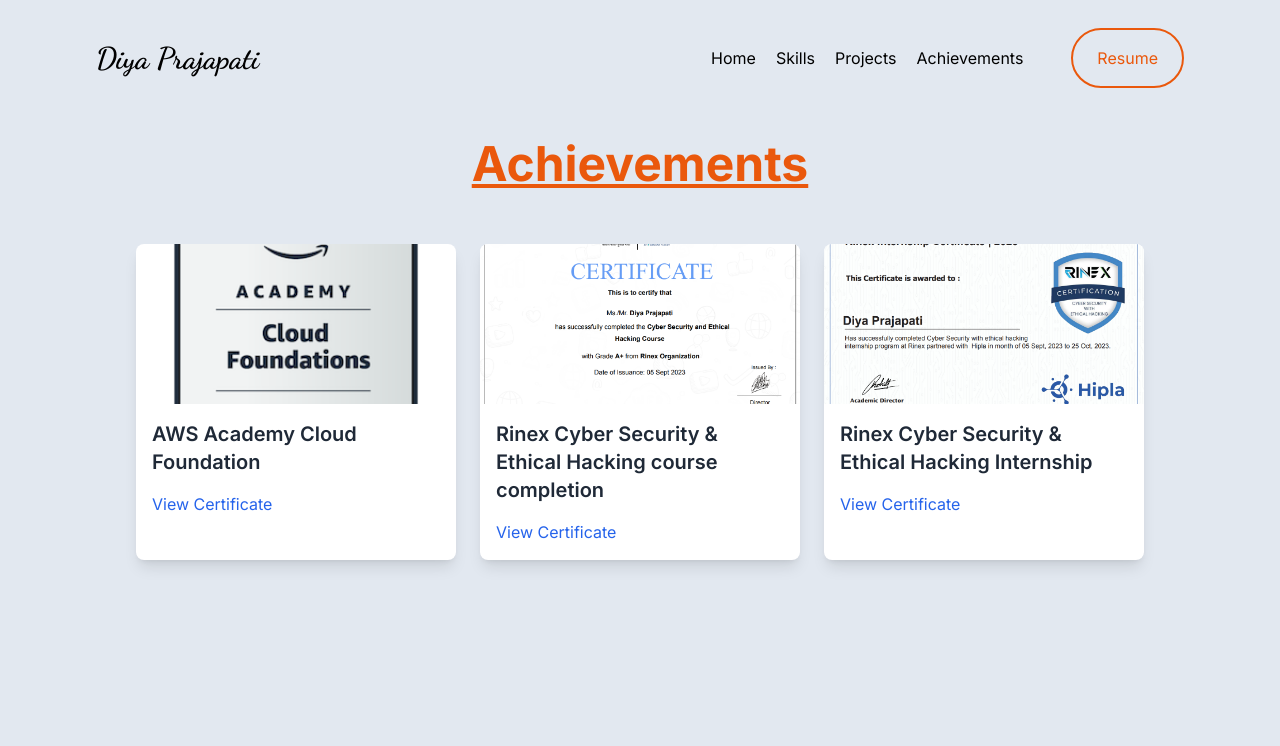
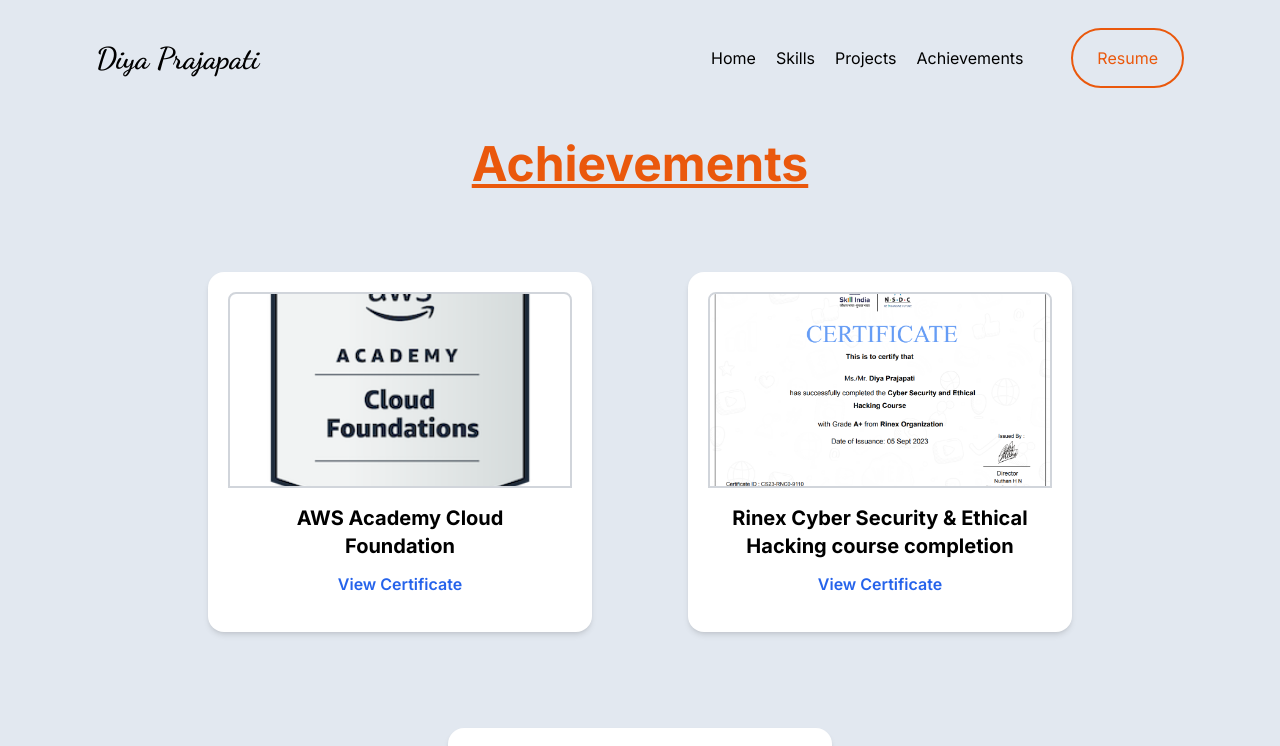
Before and after one commit to diyaprajapati/Portfolio, a React (Vite) app: page /achievement in a window 1280 px wide. Shown: the top 746 px of the page. Built offline with nearby package versions, Linux system fonts and the light colour scheme.

Commit message:
change css of achievement

```diff
--- a/src/achievements/Achieve.jsx
+++ b/src/achievements/Achieve.jsx
@@ -2,23 +2,28 @@ import React from 'react';
 
 const Achieve = ({ achievements }) => {
   return (
-    <div className="flex flex-wrap justify-center gap-6 p-4">
+    <div className="flex flex-wrap justify-center gap-10 p-4">
       {achievements.map((achievement, index) => (
         <div
           key={index}
-          className="max-w-xs bg-white rounded-lg shadow-lg hover:shadow-2xl transform hover:-translate-y-1 transition duration-300 ease-in-out"
+          className="bg-white rounded-2xl shadow-md p-5 m-7 hover:scale-105 transition-transform duration-200 ease-in-out max-w-sm"
         >
-          <img
-            src={achievement.image}
-            alt={achievement.title}
-            className="w-full h-40 object-cover rounded-t-lg"
-          />
-          <div className="p-4">
-            <h2 className="text-xl font-semibold text-gray-800">{achievement.title}</h2>
+          {/* Image */}
+          <div className="flex justify-center overflow-hidden rounded-t-lg border-2 border-gray-300">
+            <img
+              src={achievement.image}
+              alt={achievement.title}
+              className="w-full h-48 object-cover"
+            />
+          </div>
+
+          {/* Other Info like name, links, etc */}
+          <div className="p-4 text-center">
+            <h1 className="text-xl font-bold mb-3">{achievement.title}</h1>
             <a
               href={achievement.link}
-              className="block mt-4 text-blue-600 hover:text-blue-800"
-              target="_blank"
+              className="text-blue-600 text-l font-semibold hover:text-blue-800 hover:underline"
+              target='_blank'
               rel="noopener noreferrer"
             >
               View Certificate
--- a/src/achievements/achieve.json
+++ b/src/achievements/achieve.json
@@ -2,16 +2,16 @@
     {
         "image": "aws.png",
         "title": "AWS Academy Cloud Foundation",
-        "link": "https://drive.google.com/file/d/1Z5GqdCyS3Mrm_Hy5SN0N6nfZcFUALEeS/view?usp=drive_link"
+        "link": "https://drive.google.com/file/d/15hi38CgWSPV7havFzgwZHj0iSeKTcp4y/view?usp=drive_link"
     },
     {
         "image": "course_comp.png",
         "title": "Rinex Cyber Security & Ethical Hacking course completion",
-        "link": "https://drive.google.com/file/d/1PAmW6MbpiGbPju5FQTsnCWoz_VNzyAdM/view?usp=drive_link"
+        "link": "https://drive.google.com/file/d/1u_ax05PDG6vh_K-o-8uCL0k2y--opiTg/view?usp=drive_link"
     },
     {
         "image": "internship.png",
         "title": "Rinex Cyber Security & Ethical Hacking Internship",
-        "link": "https://drive.google.com/file/d/19UgMnpbyAa7Qv4K6sn8y34kJ3Va7Z6SS/view?usp=drive_link"
+        "link": "https://drive.google.com/file/d/1uDGHEzwej6s1hLc319IUqbzJv7iY1idX/view?usp=drive_link"
     }
 ]
--- a/src/home/Head.jsx
+++ b/src/home/Head.jsx
@@ -80,7 +80,7 @@ export default function Header() {
             </Link>
           </div>
           <div className="border-[2px] border-orange-600 py-2 px-4 rounded-full text-orange-600 hover:bg-orange-600 hover:text-white hover:transition-all hover:ease-in-out duration-200">
-            <a href="https://drive.google.com/file/d/1j9VOimbCSQi_4SmMWsgcnChTIJETyxBD/view?usp=sharing">
+            <a href="https://drive.google.com/file/d/1j9VOimbCSQi_4SmMWsgcnChTIJETyxBD/view?usp=sharing" target='_blank'>
               <button className="p-2">Resume</button>
             </a>
           </div>
@@ -110,7 +110,7 @@ export default function Header() {
             Achievements
           </Link>
           <div className="border-[2px] border-orange-600 py-2 px-4 rounded-full text-orange-600 hover:bg-orange-600 hover:text-white hover:transition-all hover:ease-in-out duration-200">
-            <a href="https://drive.google.com/file/d/1j9VOimbCSQi_4SmMWsgcnChTIJETyxBD/view?usp=sharing">
+            <a href="https://drive.google.com/file/d/1j9VOimbCSQi_4SmMWsgcnChTIJETyxBD/view?usp=sharing" target='_blank'>
               <button className="p-2" onClick={closeMenu}>Resume</button>
             </a>
           </div>
```
Also changed, not shown: src/achievements/AchieveList.jsx (+0 -14 lines).
